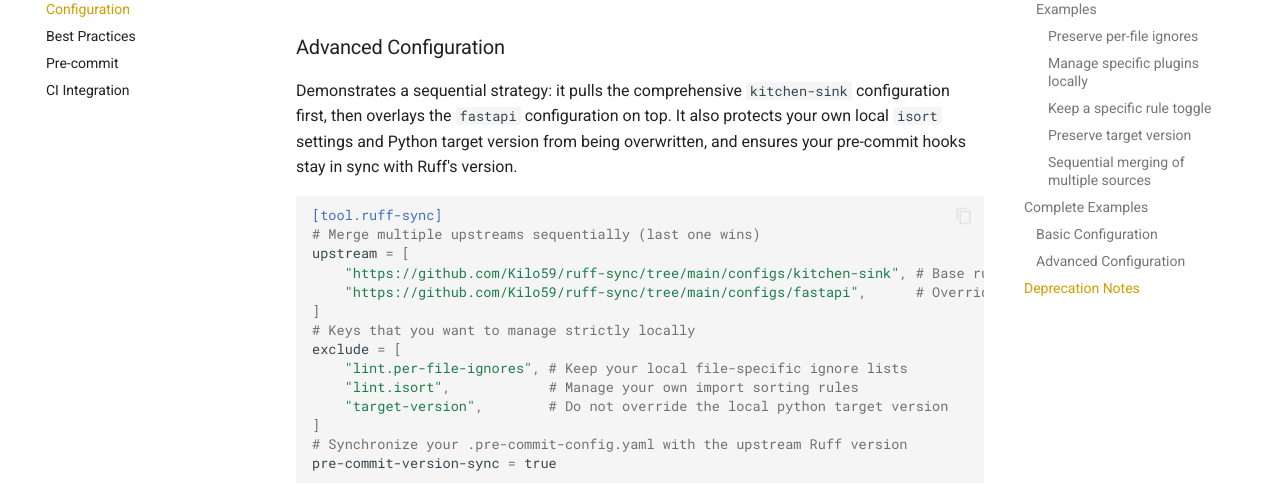
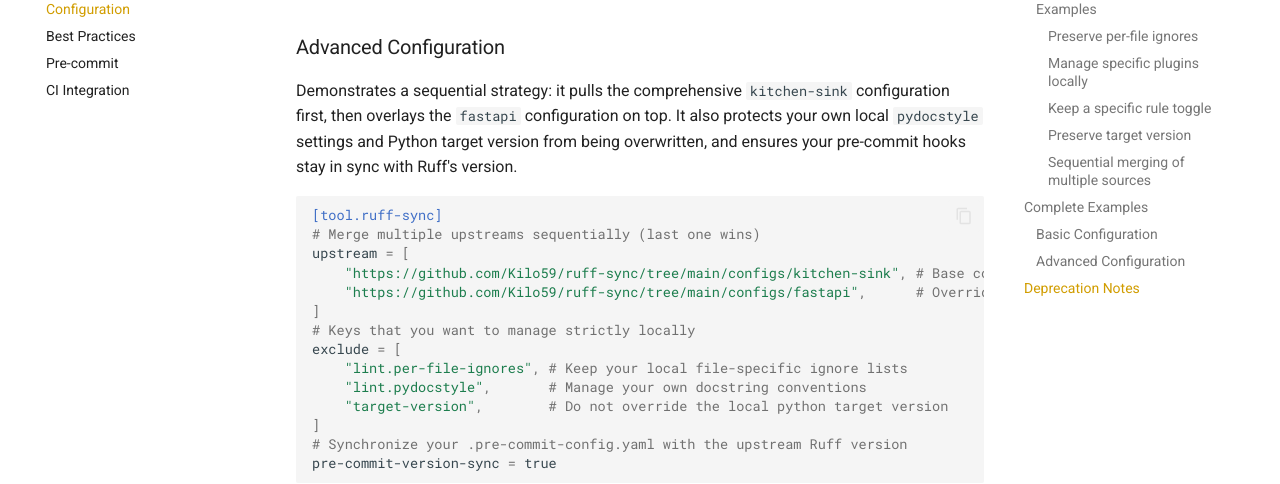
Before and after one commit to Kilo59/ruff-sync, an MkDocs documentation site: the page built from docs/configuration.md, in a window 1280 px wide and 900 px high, scrolled down 2568 px. Shown: the part 153-637 px from the top of the window. Built offline with MkDocs 1.6.1 and Material for MkDocs 9.7.7, drawn with Linux system fonts in a browser that asks for light colours; comment, search, counter and statistics services are not loaded; some of the changed text lies outside the part shown.

Commit message:
refine configs

````diff
--- a/docs/configuration.md
+++ b/docs/configuration.md
@@ -37,11 +37,11 @@ exclude = ["lint.per-file-ignores"]
 
 #### Manage specific plugins locally
 
-If you want to use the upstream rules but manage `isort` settings yourself:
+If you want to use the upstream rules but manage `pydocstyle` settings yourself:
 
 ```toml
 [tool.ruff-sync]
-exclude = ["lint.isort"]
+exclude = ["lint.pydocstyle"]
 ```
 
 #### Keep a specific rule toggle
@@ -91,7 +91,7 @@ Syncs the provided `fastapi` predefined config from the `ruff-sync` repository i
 
 ### Advanced Configuration
 
-Demonstrates a sequential strategy: it pulls the comprehensive `kitchen-sink` configuration first, then overlays the `fastapi` configuration on top. It also protects your own local `isort` settings and Python target version from being overwritten, and ensures your pre-commit hooks stay in sync with Ruff's version.
+Demonstrates a sequential strategy: it pulls the comprehensive `kitchen-sink` configuration first, then overlays the `fastapi` configuration on top. It also protects your own local `pydocstyle` settings and Python target version from being overwritten, and ensures your pre-commit hooks stay in sync with Ruff's version.
 
 ```toml
 --8<-- "docs/examples/advanced-config.toml"
--- a/docs/examples/advanced-config.toml
+++ b/docs/examples/advanced-config.toml
@@ -1,13 +1,13 @@
 [tool.ruff-sync]
 # Merge multiple upstreams sequentially (last one wins)
 upstream = [
-    "https://github.com/Kilo59/ruff-sync/tree/main/configs/kitchen-sink", # Base rules
+    "https://github.com/Kilo59/ruff-sync/tree/main/configs/kitchen-sink", # Base configuration profile
     "https://github.com/Kilo59/ruff-sync/tree/main/configs/fastapi",      # Overrides with asyncio/web focus
 ]
 # Keys that you want to manage strictly locally
 exclude = [
     "lint.per-file-ignores", # Keep your local file-specific ignore lists
-    "lint.isort",            # Manage your own import sorting rules
+    "lint.pydocstyle",       # Manage your own docstring conventions
     "target-version",        # Do not override the local python target version
 ]
 # Synchronize your .pre-commit-config.yaml with the upstream Ruff version
````
